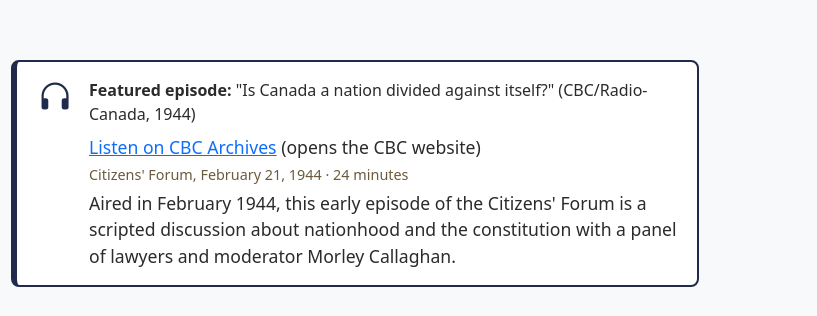
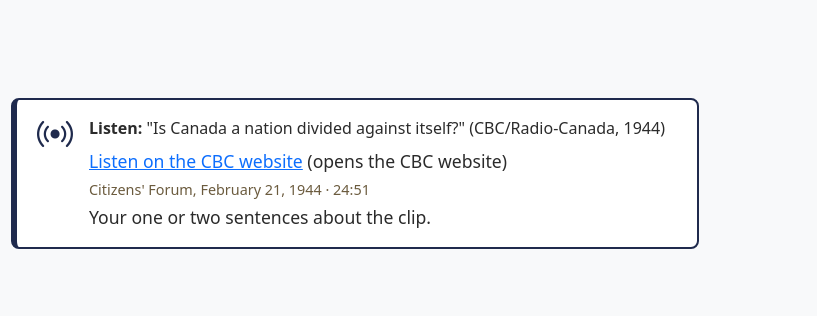
Before and after one commit to bcgov-noris/edca200cbc, a plain HTML site: page index.html in a window 1280 px wide. Shown: the part 1825-2141 px from the top of the page, 463-1280 px from the left. Drawn offline with nearby package versions, Linux system fonts and the light colour scheme.

Commit message:
update then styling

```diff
--- a/index.html
+++ b/index.html
@@ -99,12 +99,12 @@
             <div class="col-md-8">
 
               <figure class="audio-card">
-                <i class="bi bi-headphones audio-icon" aria-hidden="true"></i>
+                <i class="bi bi-broadcast audio-icon" aria-hidden="true"></i>
                 <div class="audio-body">
-                  <figcaption><strong>Featured episode:</strong> "Is Canada a nation divided against itself?" (CBC/Radio-Canada, 1944)</figcaption>
-                  <p class="mb-1"><a href="https://www.cbc.ca/player/play/audio/1.3626614">Listen on CBC Archives</a> (opens the CBC website)</p>
-                  <p class="audio-meta mb-1">Citizens' Forum, February 21, 1944 · 24 minutes</p>
-                  <p class="mb-0">Aired in February 1944, this early episode of the Citizens' Forum is a scripted discussion about nationhood and the constitution with a panel of lawyers and moderator Morley Callaghan.</p>
+                  <figcaption><strong>Listen:</strong> "Is Canada a nation divided against itself?" (CBC/Radio-Canada, 1944)</figcaption>
+                  <p class="mb-1"><a href="https://www.cbc.ca/player/play/audio/1.3626614">Listen on the CBC website</a> (opens the CBC website)</p>
+                  <p class="audio-meta mb-1">Citizens' Forum, February 21, 1944 · 24:51</p>
+                  <p class="mb-0">Your one or two sentences about the clip.</p>
                 </div>
               </figure>
             </div>
```
